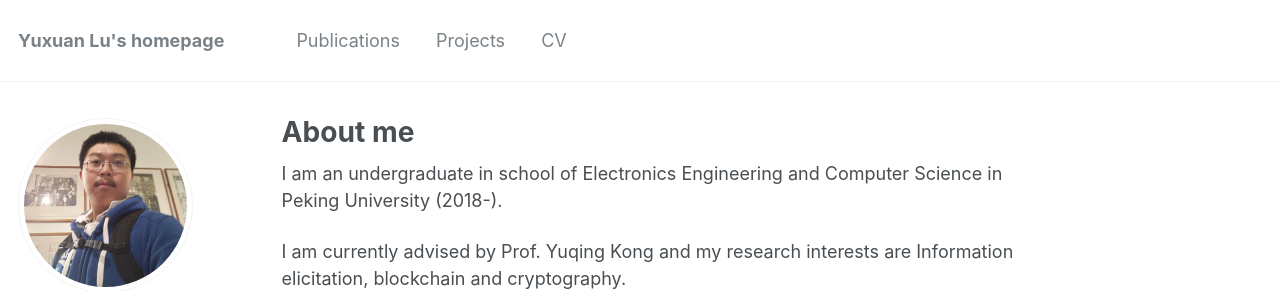
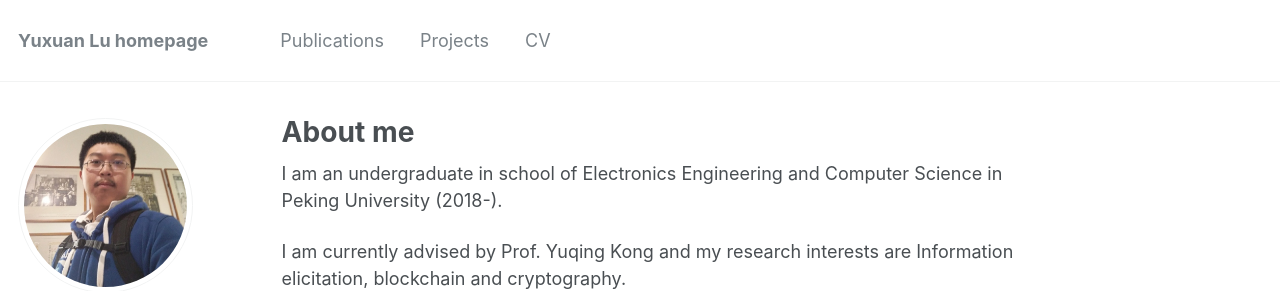
Before and after one commit to yx-lu/yx-lu.github.io, a Jekyll site: the page built from _pages/about.md, in a window 1280 px wide and 900 px high. Shown: the top 291 px of the window. Built offline with Jekyll 4.4.1, drawn with Linux system fonts in a browser that asks for light colours; some web fonts are replaced.

Commit message:
Update _config.yml

```diff
--- a/_config.yml
+++ b/_config.yml
@@ -7,11 +7,11 @@
 
 # Site Settings
 locale                   : "en-US"
-title                    : "Yuxuan Lu's homepage"
+title                    : "Yuxuan Lu homepage"
 title_separator          : "-"
 name                     : &name "Your Name"
 description              : &description "personal description"
-url                      : https://staeiou.github.io # the base hostname & protocol for your site e.g. "https://mmistakes.github.io"
+url                      : https://yx-lu.github.io # the base hostname & protocol for your site e.g. "https://mmistakes.github.io"
 baseurl                  : "" # the subpath of your site, e.g. "/blog"
 repository               : "yx-lu/yx-lu.github.io"
 teaser                   :  # filename of teaser fallback teaser image placed in /images/, .e.g. "500x300.png"
```
